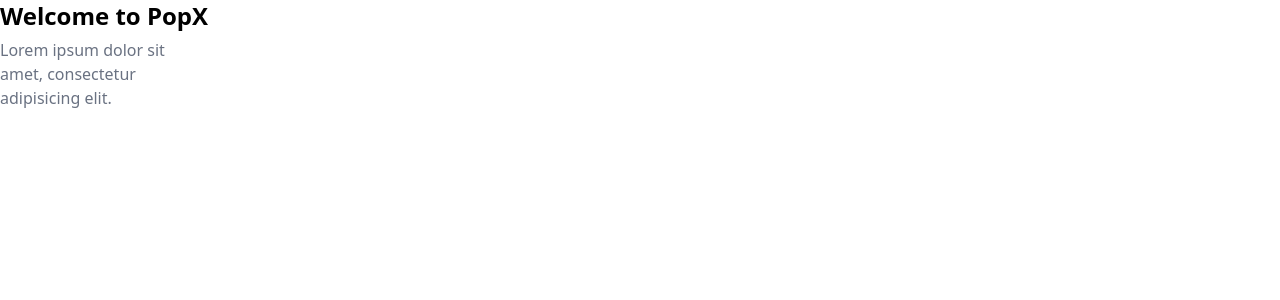
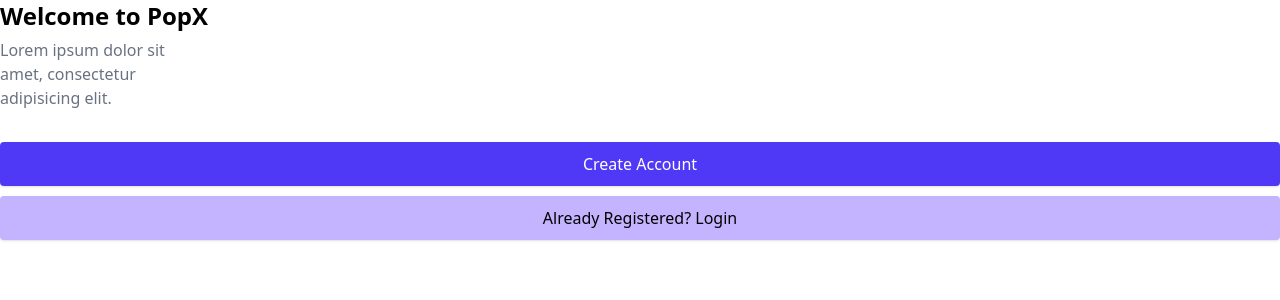
Before and after one commit to ravikanttarare95/authentication, a React (Vite) app: page / in a window 1280 px wide. Shown: the top 300 px of the page. Built offline with nearby package versions, Linux system fonts and the light colour scheme.

Commit message:
Button Component

```diff
--- /dev/null
+++ b/src/components/Button.jsx
@@ -0,0 +1,35 @@
+function Button({
+  type,
+  btnTitle,
+  onBtnClick,
+  btnVariant,
+  isDisabled,
+  size = "md",
+}) {
+  const variantClass =
+    btnVariant === "primary"
+      ? "bg-indigo-600 hover:bg-indigo-700 text-white"
+      : btnVariant === "secondary"
+      ? "bg-violet-300"
+      : "bg-slate-200 text-slate-900 hover:bg-slate-300";
+
+  const sizeClass =
+    size === "sm"
+      ? "text-sm px-3 py-1 rounded-xs shadow-sm font-light"
+      : "text-base px-5 py-2.5 rounded-sm shadow-sm font-medium";
+
+  return (
+    <button
+      type={type}
+      className={`${
+        isDisabled ? "bg-gray-300! text-white! hover:bg-gray-300!" : ""
+      } ${sizeClass} ${variantClass} cursor-pointer transition-all duration-300`}
+      onClick={onBtnClick}
+      disabled={isDisabled}
+    >
+      {btnTitle}
+    </button>
+  );
+}
+
+export default Button;
--- a/src/views/Home.jsx
+++ b/src/views/Home.jsx
@@ -1,4 +1,5 @@
 import MainHeading from "./../components/MainHeading.jsx";
+import Button from "./../components/Button.jsx";
 
 function Home() {
   return (
@@ -9,6 +10,20 @@
           "Lorem ipsum dolor sit amet, consectetur adipisicing elit."
         }
       />
+      <div className="flex flex-col gap-2.5 mt-8">
+        <Button
+          type={"button"}
+          btnTitle={"Create Account"}
+          btnVariant={"primary"}
+          size="md"
+        />
+        <Button
+          type={"button"}
+          btnTitle={"Already Registered? Login"}
+          btnVariant={"secondary"}
+          size="md"
+        />
+      </div>
     </div>
   );
 }
--- a/src/views/Login.jsx
+++ b/src/views/Login.jsx
@@ -1,7 +1,13 @@
+import { useState } from "react";
 import MainHeading from "./../components/MainHeading.jsx";
 import InputComp from "./../components/InputComp.jsx";
+import Button from "./../components/Button.jsx";
 
 function Login() {
+  const [isDisabled, setIsDisabled] = useState(true);
+
+  const onInputChange = () => {};
+
   return (
     <div>
       <MainHeading
@@ -15,14 +21,20 @@
         placeholder={"Enter email address"}
         inputLegend={"Email Address"}
         isMandatory={true}
-        onchange={onchange}
+        onchange={onInputChange}
       />
       <InputComp
         type={"password"}
         placeholder={"Enter password"}
         inputLegend={"Password"}
         isMandatory={true}
-        onchange={onchange}
+        onchange={onInputChange}
+      />
+      <Button
+        type={"submit"}
+        btnTitle={"Login"}
+        btnVariant={"primary"}
+        isDisabled={isDisabled}
       />
     </div>
   );
--- a/src/views/SignUp.jsx
+++ b/src/views/SignUp.jsx
@@ -1,5 +1,6 @@
 import MainHeading from "./../components/MainHeading.jsx";
 import InputComp from "./../components/InputComp.jsx";
+import Button from "./../components/Button.jsx";
 
 function SignUp() {
   return (
@@ -40,6 +41,12 @@
         isMandatory={false}
         onchange={onchange}
       />
+      <Button
+        type={"button"}
+        btnTitle={"Create Account"}
+        btnVariant={"primary"}
+        size="md"
+      />
     </div>
   );
 }
```
